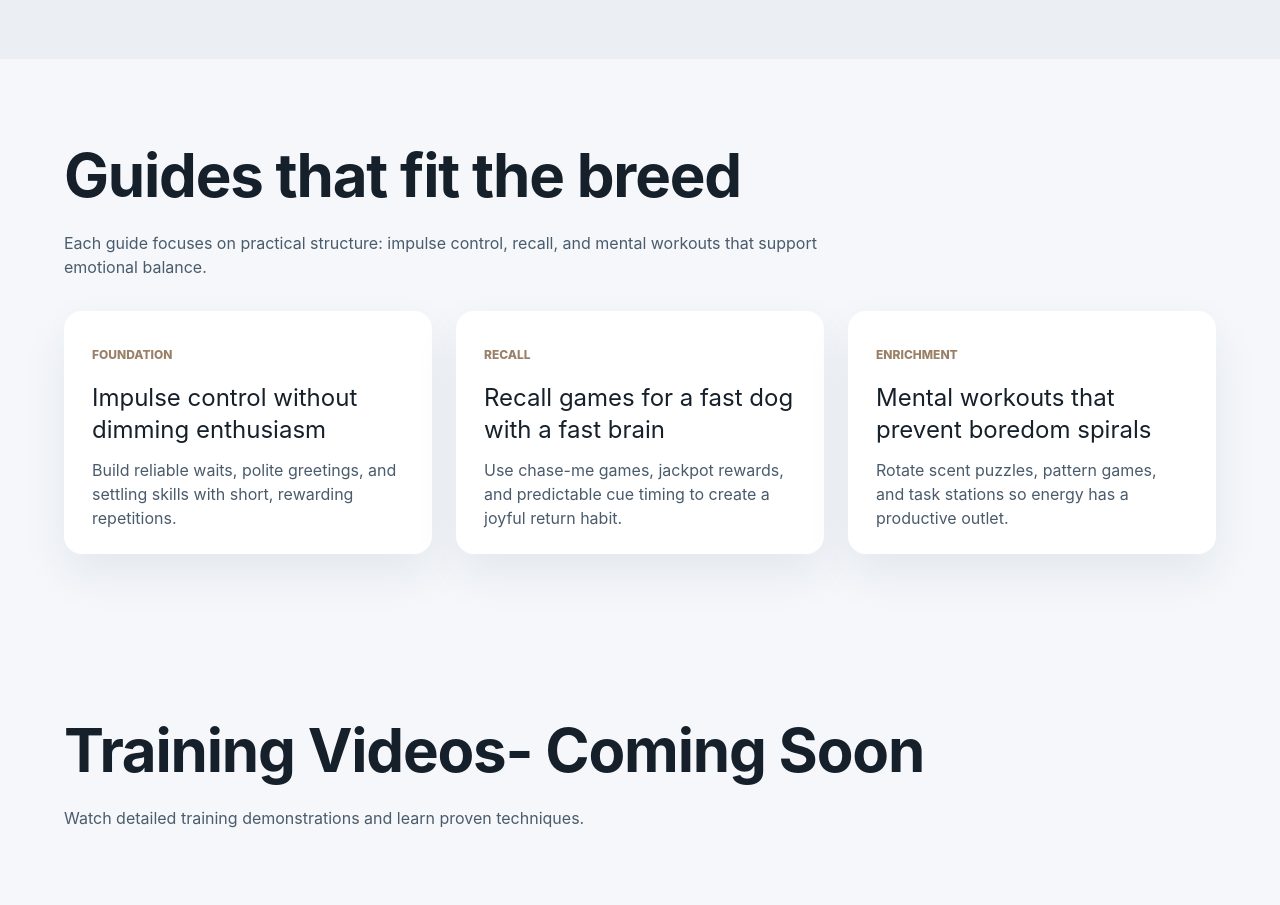
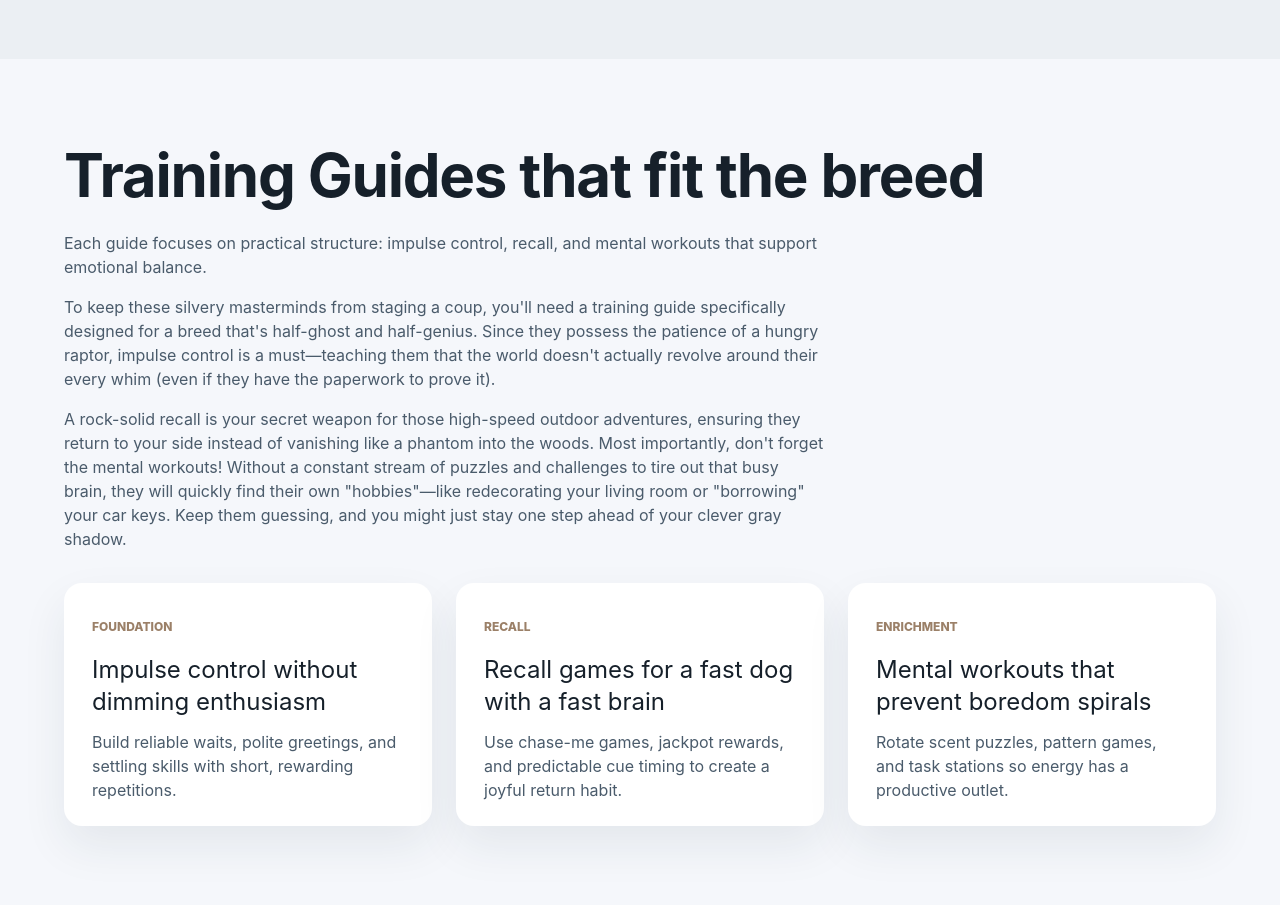
Before and after one commit to evilbeliver/weimwisdom, a Next.js app: page /training in a window 1280 px wide. Shown: the part 860-1765 px from the top of the page. Built offline with nearby package versions, Linux system fonts and the light colour scheme.

Commit message:
updated adoption page

```diff
--- a/src/pages/adoption.tsx
+++ b/src/pages/adoption.tsx
@@ -10,8 +10,8 @@ export default function AdoptionPage() {
     <SiteLayout title="Adoption | WeimWisdom" description="Adoption spotlights and preparation guidance for Weimaraner families.">
       <Script src="https://www.petfinder.com/pet-scroller.bundle.js" strategy="afterInteractive" />
       <PageHero
-        title="Adoption stories and readiness guidance"
-        description="Yes, there is a significant number of Weimaraners in rescue or returned to owners, often due to their high-energy, demanding nature. Rescue organizations across the US frequently operate at capacity, with many of the surrendered dogs being between 8 and 18 months old, as owners become overwhelmed by the 'velociraptor' stage."
+        title="Adoption and readiness guidance"
+        description={`So, you've read the warnings, seen the "raptor" gaze, and you still want to invite a silver-coated chaos agent into your home? Wow. Consider yourself officially warned: once a Weimaraner glides into your world, there is no turning back. They won't just move into your house; they will staging a hostile takeover of your heart (and your favorite armchair). It's a bittersweet reality that many of these phantoms find themselves in rescues across the country. Too often, humans are bewitched by their majestic beauty, only to realize they've actually adopted a high-octane velociraptor in a velvet suit. The "teenager" phase—between 8 and 18 months—is when many owners find themselves waving the white flag of surrender, overwhelmed by a dog that has more energy than a nuclear reactor and the demanding nature of a spoiled monarch. By choosing adoption, you aren't just getting a dog; you're recruiting a brilliant, silver-clad sidekick who was just waiting for a human brave enough to handle the hustle.`}
       />
       <SectionBlock
         title="Live adoptable Weimaraners"
--- a/src/pages/training.tsx
+++ b/src/pages/training.tsx
@@ -14,8 +14,12 @@ export default function TrainingPage() {
         description={`Meet the Weimaraner: a silver-coated mastermind that is roughly 10% dog, 90% manipulative raptor, and 100% smarter than you. If you don't provide a dedicated "training program," these little terrorists will happily stage a bloodless coup, seizing your home and crowning themselves the supreme King or Queen of the couch. Negotiating with a Weim is like playing chess against a ghost who steals your pieces when you aren't looking. They don't just "play unfair"—they rewrite the rulebook to ensure the odds are always stacked in their favor. To the untrained eye, a stubborn Weim might appear "dim," but don't be fooled! That blank stare is actually a high-speed processor downloading your weaknesses. They aren't dumb; they're just bored of your "sit" and "stay" routines and are currently calculating how to make you serve them treats on a silver platter. Without proper boundaries, you aren't a dog owner—you're a full-time butler to a very handsome, very silver heathen.`}
       />
       <SectionBlock
-        title="Guides that fit the breed"
-        description="Each guide focuses on practical structure: impulse control, recall, and mental workouts that support emotional balance."
+        title="Training Guides that fit the breed"
+        description={[
+          `Each guide focuses on practical structure: impulse control, recall, and mental workouts that support emotional balance.`,
+          `To keep these silvery masterminds from staging a coup, you'll need a training guide specifically designed for a breed that's half-ghost and half-genius. Since they possess the patience of a hungry raptor, impulse control is a must—teaching them that the world doesn't actually revolve around their every whim (even if they have the paperwork to prove it).`,
+          `A rock-solid recall is your secret weapon for those high-speed outdoor adventures, ensuring they return to your side instead of vanishing like a phantom into the woods. Most importantly, don't forget the mental workouts! Without a constant stream of puzzles and challenges to tire out that busy brain, they will quickly find their own "hobbies"—like redecorating your living room or "borrowing" your car keys. Keep them guessing, and you might just stay one step ahead of your clever gray shadow.`
+        ]}
         hasContent={trainingGuides.length > 0}
         fallback={fallbackMessage}
       >
```
